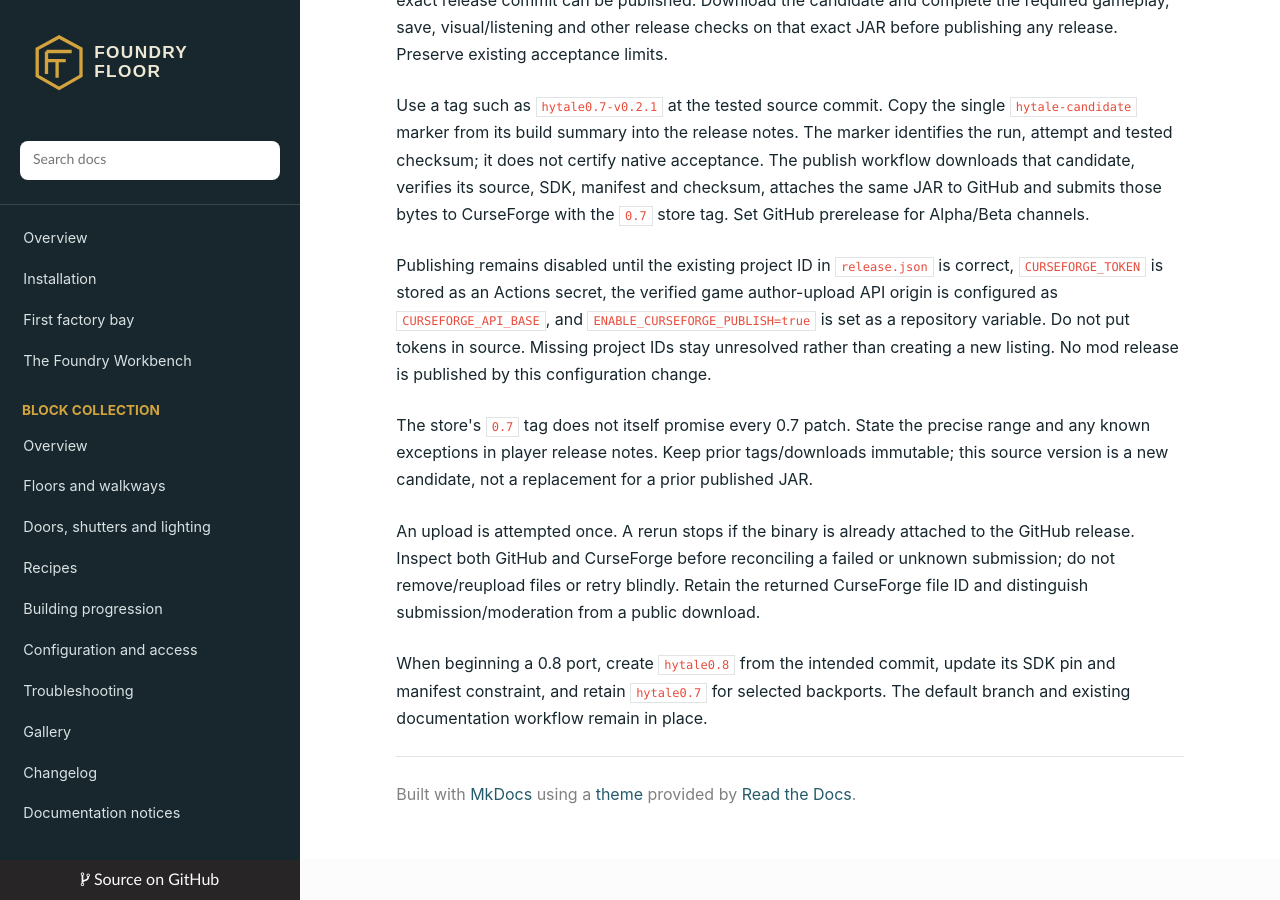
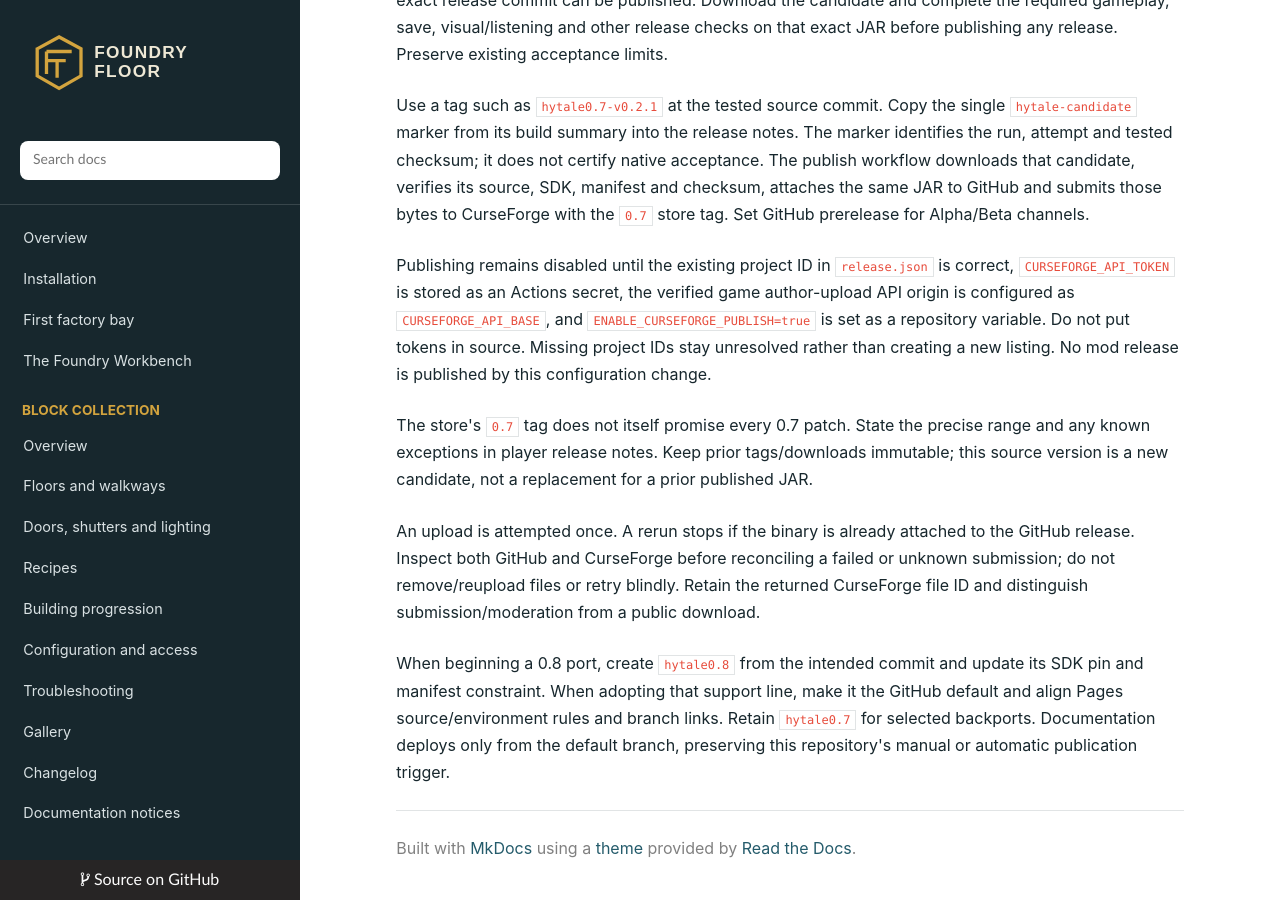
Before and after one commit to jkswoods/foundry-floor, an MkDocs documentation site: the page built from docs/build-and-release.md, in a window 1280 px wide and 900 px high, scrolled down 961 px. Built offline with MkDocs 1.6.1, drawn with Linux system fonts in a browser that asks for light colours; some of the changed text lies outside the part shown.

Commit message:
Use latest Hytale support branch as default and standardize upload secret

```diff
--- a/docs/build-and-release.md
+++ b/docs/build-and-release.md
@@ -1,6 +1,7 @@
 # Building and releasing FoundryFloor
 
-The current support branch is `hytale0.7`. The mod version is `0.2.1`;
+The default support branch is `hytale0.7`, with no `main` branch.
+The mod version is `0.2.1`;
 its declared Hytale compatibility is `>=0.7.3 <0.8.0`. This range is the
 intended supported family, not a claim that every future patch has been tested.
 Compilation uses the pinned official Hytale 0.7.3 SDK and Java 25.
@@ -40,7 +41,7 @@
 CurseForge with the `0.7` store tag. Set GitHub prerelease for Alpha/Beta channels.
 
 Publishing remains disabled until the existing project ID in `release.json` is correct,
-`CURSEFORGE_TOKEN` is stored as an Actions secret, the verified game author-upload API
+`CURSEFORGE_API_TOKEN` is stored as an Actions secret, the verified game author-upload API
 origin is configured as `CURSEFORGE_API_BASE`, and `ENABLE_CURSEFORGE_PUBLISH=true` is
 set as a repository variable. Do not put tokens in source. Missing project IDs stay
 unresolved rather than creating a new listing. No mod release is published by this
@@ -55,6 +56,8 @@
 unknown submission; do not remove/reupload files or retry blindly. Retain the returned
 CurseForge file ID and distinguish submission/moderation from a public download.
 
-When beginning a 0.8 port, create `hytale0.8` from the intended commit, update its SDK
-pin and manifest constraint, and retain `hytale0.7` for selected backports. The default
-branch and existing documentation workflow remain in place.
+When beginning a 0.8 port, create `hytale0.8` from the intended commit and update its
+SDK pin and manifest constraint. When adopting that support line, make it the GitHub
+default and align Pages source/environment rules and branch links. Retain `hytale0.7`
+for selected backports. Documentation deploys only from the default branch, preserving
+this repository's manual or automatic publication trigger.
```
Also changed, not shown: 2 other files.
